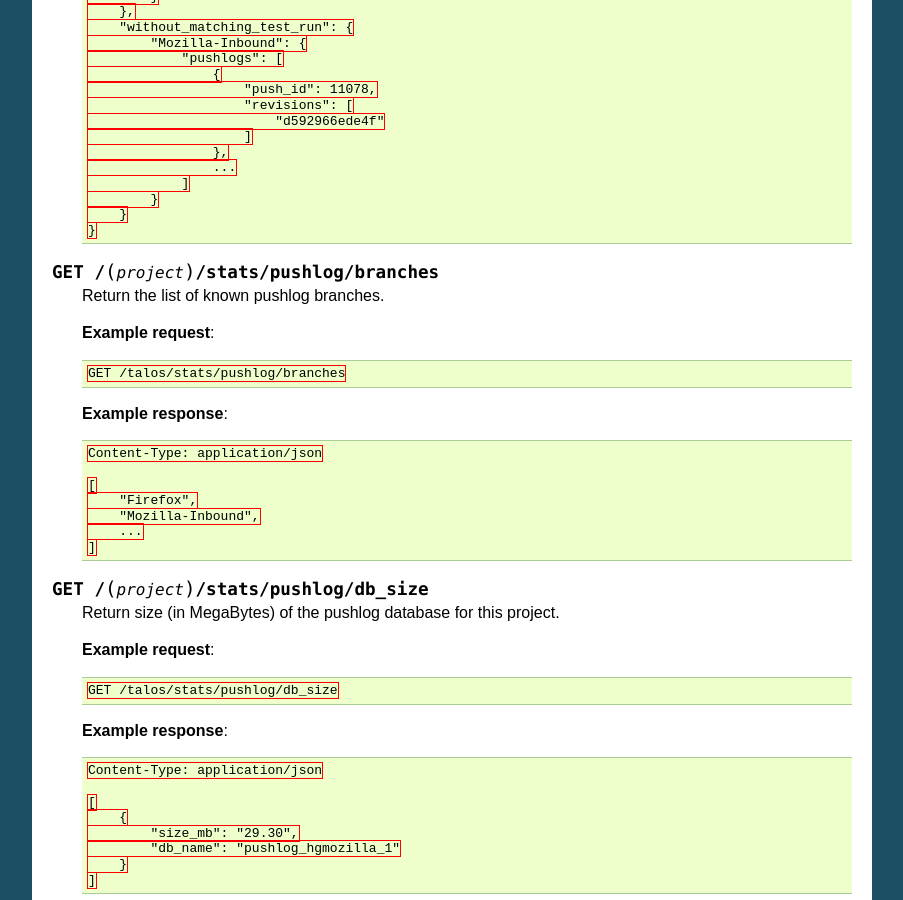
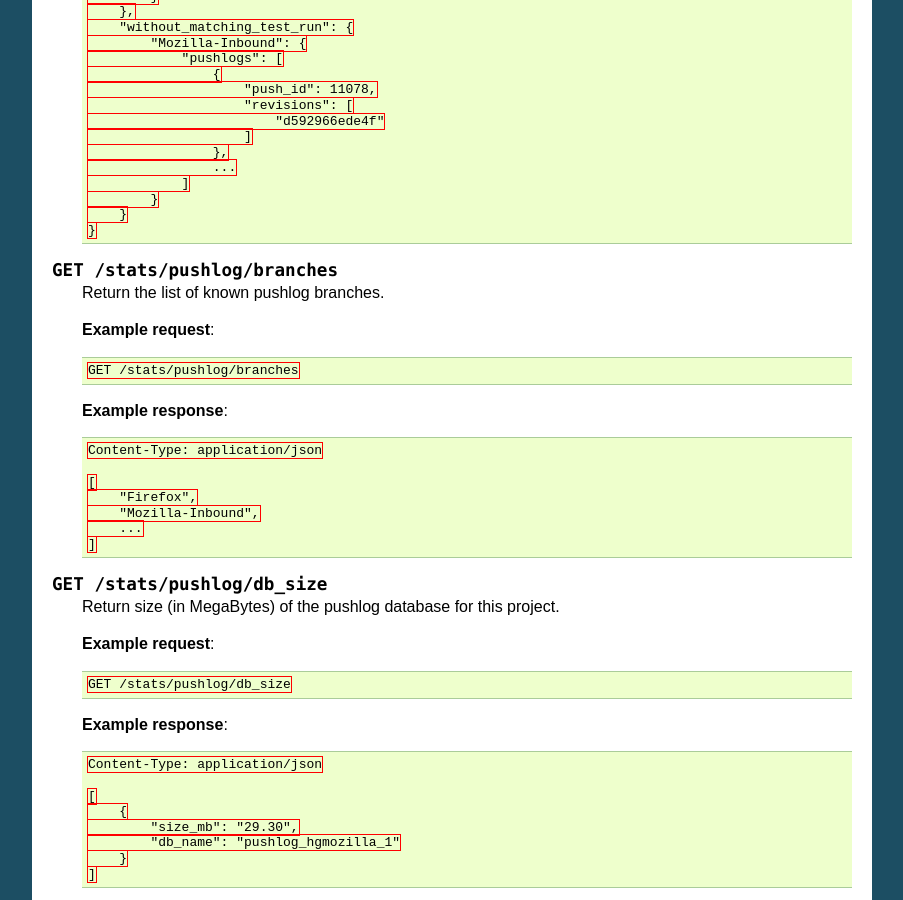
Before and after one commit to mozilla/datazilla, a Sphinx documentation site: the page built from docs/statistics.rst, in a window 1280 px wide and 900 px high, scrolled down 4640 px. Shown: the whole window, without its empty margins (198-1101 px from the left). Built offline with Sphinx 7.4.7, drawn with Linux system fonts in a browser that asks for light colours.

Commit message:
fixed docs and added limit of max 80 test runs per branch returned

```diff
--- a/docs/statistics.rst
+++ b/docs/statistics.rst
@@ -329,7 +329,7 @@ Push Logs
         }
 
 
-.. http:get:: /(project)/stats/pushlog/branches
+.. http:get:: /stats/pushlog/branches
 
     Return the list of known pushlog branches.
 
@@ -337,7 +337,7 @@ Push Logs
 
     .. sourcecode:: http
 
-        GET /talos/stats/pushlog/branches
+        GET /stats/pushlog/branches
 
     **Example response**:
 
@@ -352,7 +352,7 @@ Push Logs
         ]
 
 
-.. http:get:: /(project)/stats/pushlog/db_size
+.. http:get:: /stats/pushlog/db_size
 
     Return size (in MegaBytes) of the pushlog database for this project.
 
@@ -360,7 +360,7 @@ Push Logs
 
     .. sourcecode:: http
 
-        GET /talos/stats/pushlog/db_size
+        GET /stats/pushlog/db_size
 
     **Example response**:
 
```
Also changed, not shown: 4 other files.
